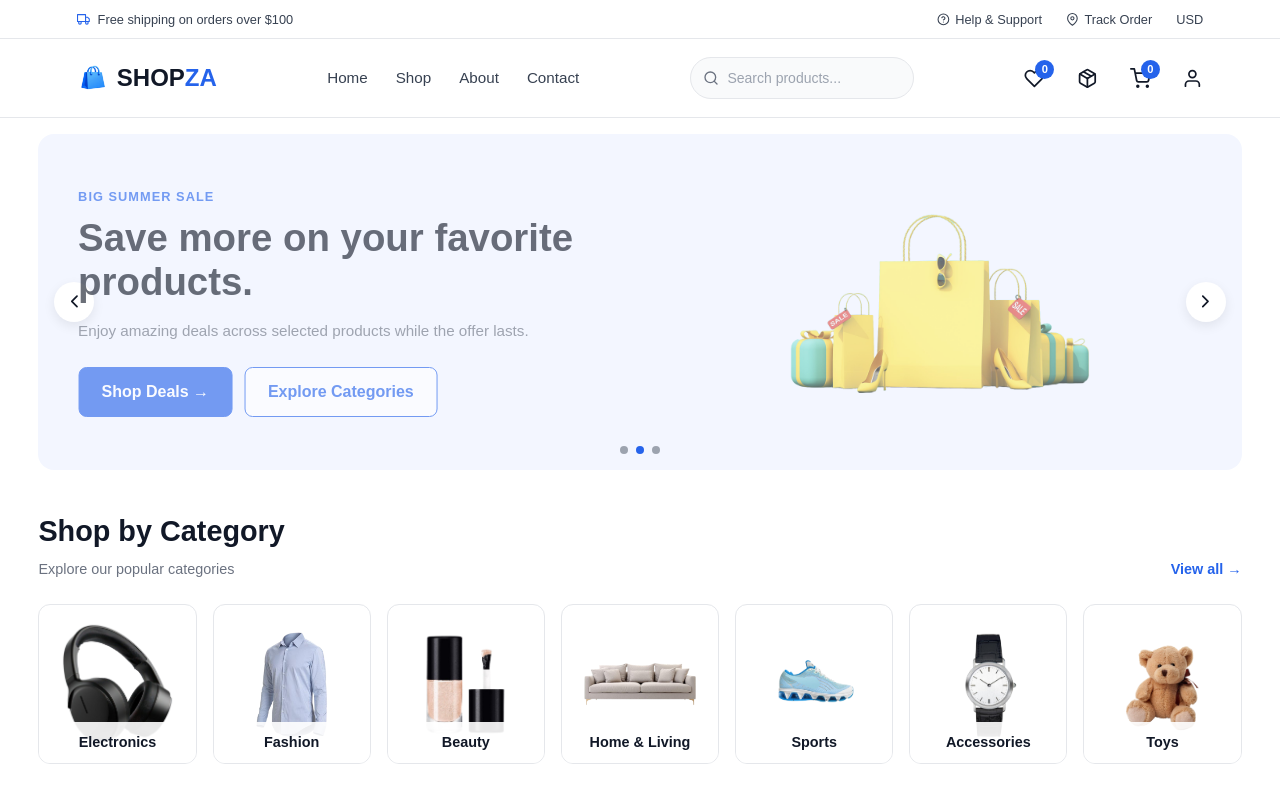
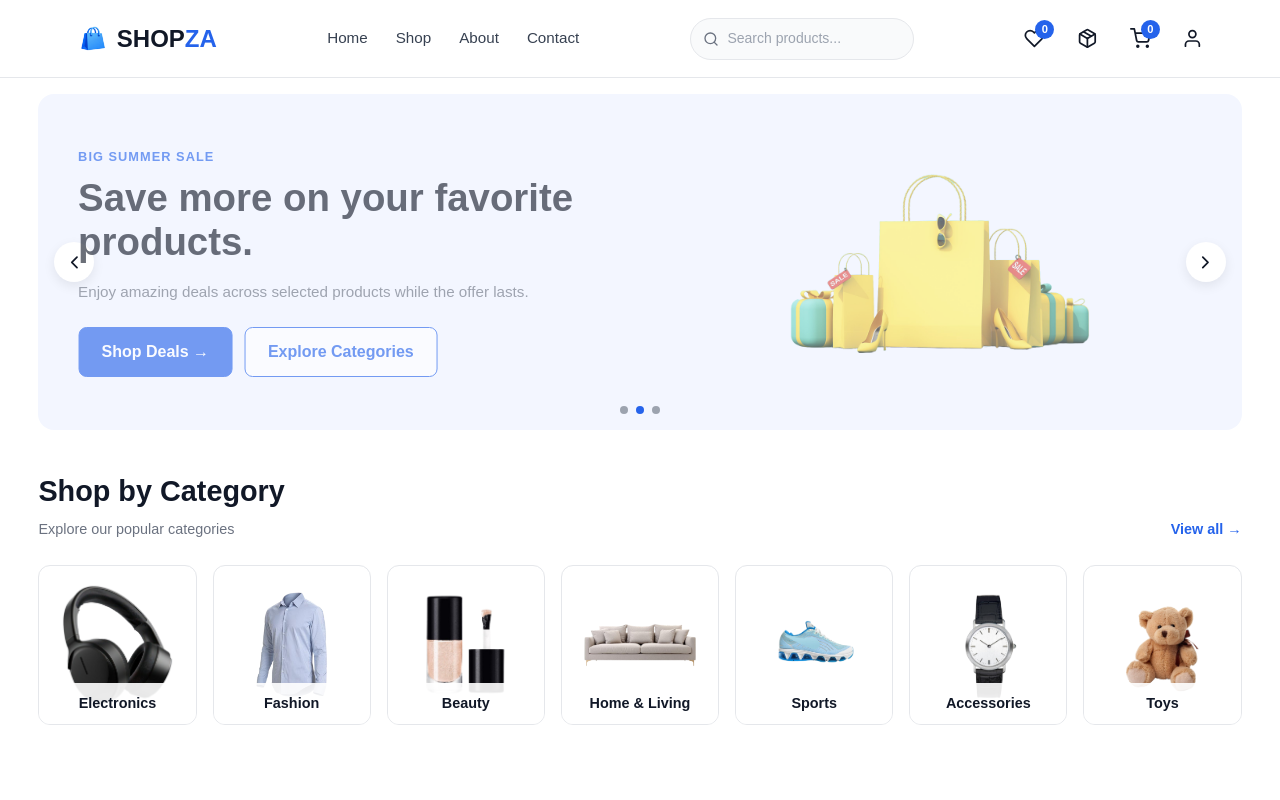
Before and after one commit to ashraf-0012/shopza, a React (Vite) app: page / in a window 1280 px wide. Shown: the top 800 px of the page. Built offline with nearby package versions, Linux system fonts and the light colour scheme; no server answers.

Commit message:
Remove topbar

```diff
--- a/src/App.jsx
+++ b/src/App.jsx
@@ -1,12 +1,11 @@
 import { Outlet } from "react-router";
 import Navbar from "./components/Navbar";
-import Topbar from "./components/Topbar";
 import Footer from "./components/Footer";
 
 function App() {
   return (
     <>
-      <Topbar />
+
       <Navbar />
       <Outlet />
       <Footer />
--- a/src/components/Topbar.css
+++ /dev/null
@@ -1,41 +0,0 @@
-.top-bar {
-  display: flex;
-  align-items: center;
-  justify-content: space-between;
-  padding: 0.6rem 6%;
-  border-bottom: 1px solid #e5e7eb;
-  background-color: #ffffff;
-  color: #374151;
-  font-size: 0.8rem;
-}
-
-.top-bar-left,
-.top-bar-right {
-  display: flex;
-  align-items: center;
-}
-
-.top-bar-left {
-  gap: 0.5rem;
-}
-
-.top-bar-left svg {
-  color: #2563eb;
-}
-
-.top-bar-right {
-  gap: 1.5rem;
-}
-
-.top-bar-right span {
-  display: flex;
-  align-items: center;
-  gap: 0.35rem;
-}
-
-
-@media (max-width: 768px) {
-  .topbar {
-    display: none;
-  }
-}
--- a/src/components/Topbar.jsx
+++ /dev/null
@@ -1,29 +0,0 @@
-import { FiTruck, FiHelpCircle, FiMapPin } from "react-icons/fi";
-import "./Topbar.css";
-
-function Topbar() {
-  return (
-    <div className="top-bar">
-      <div className="top-bar-left">
-        <FiTruck />
-        <span>Free shipping on orders over $100</span>
-      </div>
-
-      <div className="top-bar-right">
-        <span>
-          <FiHelpCircle />
-          Help & Support
-        </span>
-
-        <span>
-          <FiMapPin />
-          Track Order
-        </span>
-
-        <span>USD</span>
-      </div>
-    </div>
-  );
-}
-
-export default Topbar;
```
